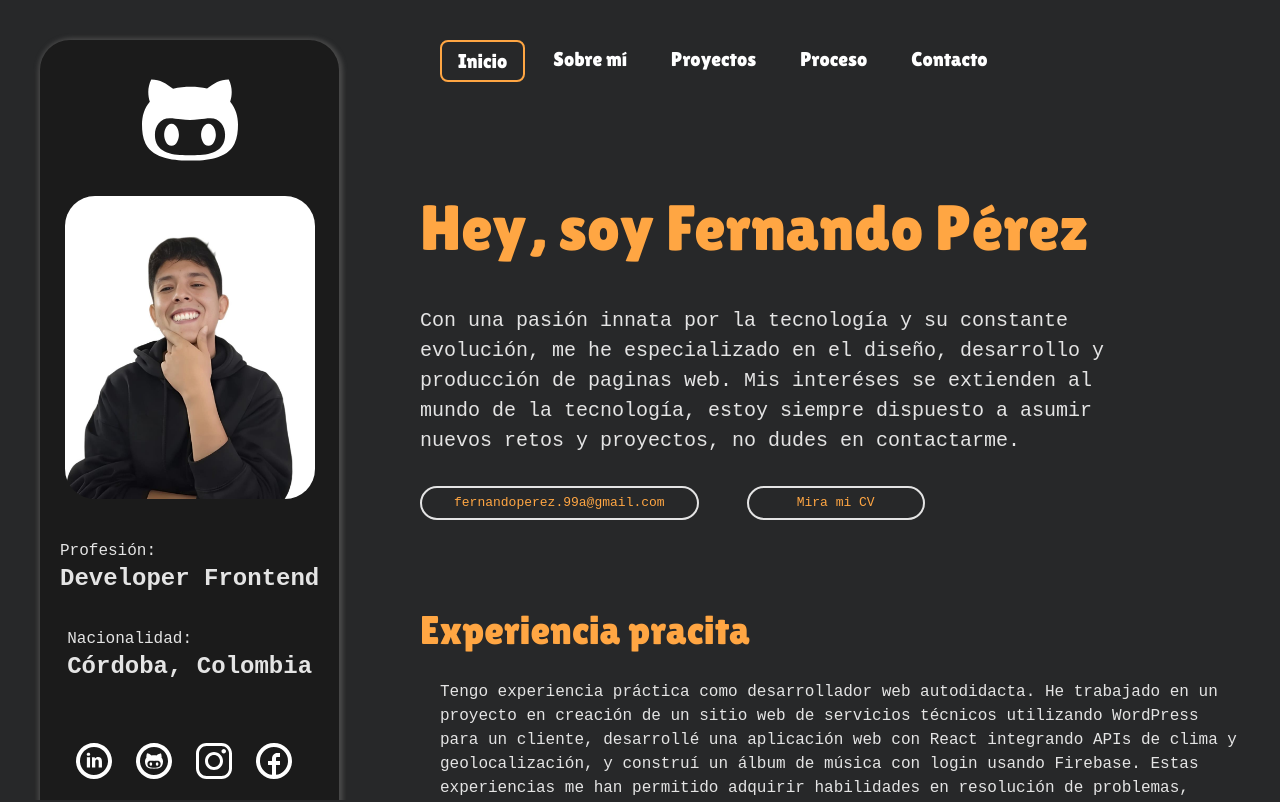
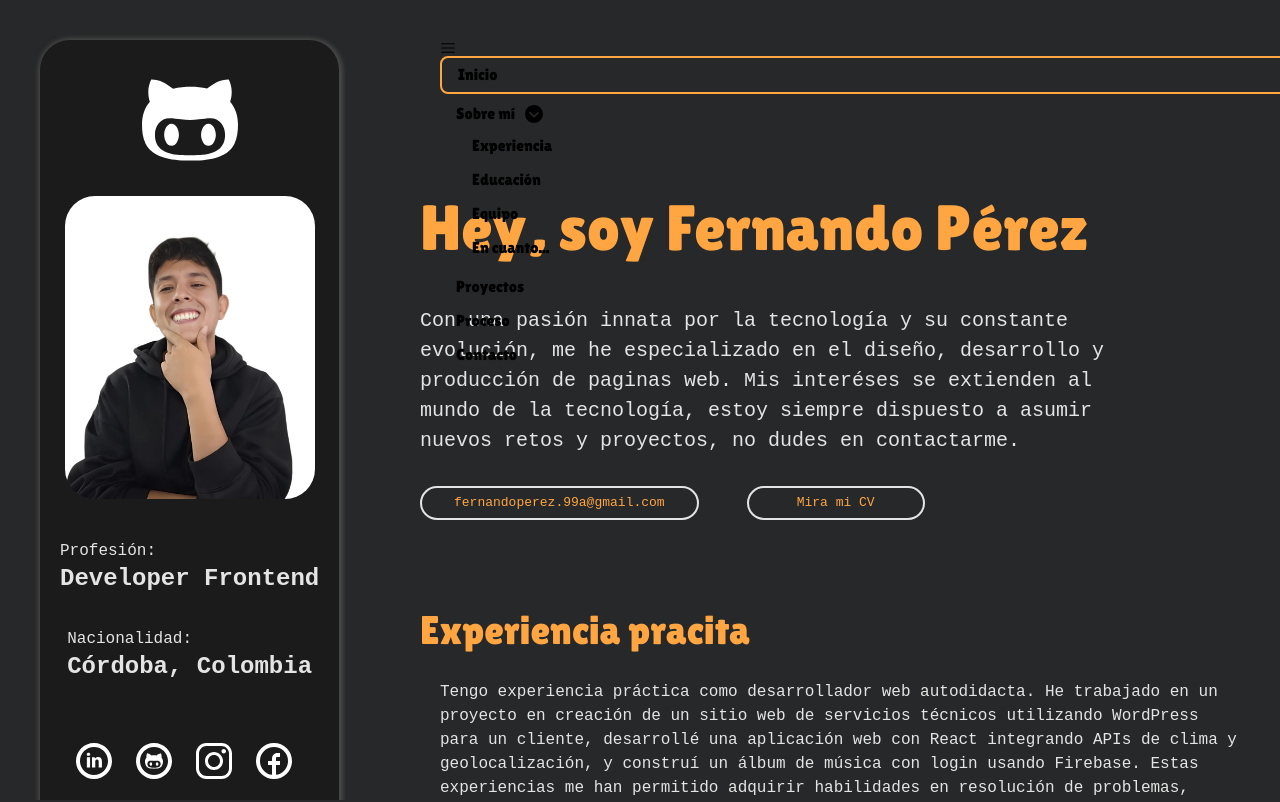
Before and after one commit to Nano1408/my-portfolio, a React (Vite) app: page / in a window 1280 px wide. Shown: the top 802 px of the page. Built offline with nearby package versions, Linux system fonts and the light colour scheme; no server answers; a web font is replaced by a local one.

Commit message:
update responsive portfolio

```diff
--- a/src/components/Navbar.jsx
+++ b/src/components/Navbar.jsx
@@ -1,60 +1,109 @@
-import React, { useState, useEffect } from 'react';
+import React, { useState, useEffect, useRef } from 'react';
 import '@styles/navbar.css'
 import '@fontsource/lilita-one';
+import { IoIosArrowDropdownCircle } from "react-icons/io";
+import { RxHamburgerMenu } from "react-icons/rx";
 
 const Navbar = () => {
-    const [activeSection, setActiveSection] = useState('Inicio');
+    const [activeSection, setActiveSection] = useState('inicio');
     const [isScrolled, setIsScrolled] = useState(false);
+    const [isScrolling, setIsScrolling] = useState(false);
+    const [menuOpen, setMenuOpen] = useState(false);
 
     const handleScroll = () => {
-        const sections = ['Inicio', 'Sobre mí', 'Proyectos', 'Proceso', 'Contacto'];
-        let currentSection = 'Inicio';
-
-        const element = document.getElementById('section');
-
-        sections.forEach( section => {
-            if(element){
-                const offset = element.offsetTop - window.scrollY;
-
-                if(offset <= 50 && offset > -element.offsetHeight){
-                    currentSection = section;
-                }
-            }
-        });
-        setActiveSection(currentSection);
-
         if (window.scrollY > 50) {
             setIsScrolled(true);
         } else {
             setIsScrolled(false);
         }
 
-    }
+        if (!isScrolling) {
+            const sections = document.querySelectorAll('section');
+            let currentSection = activeSection;
+
+            sections.forEach(section => {
+                const element = document.getElementById(section.id);
+                if (element) {
+                    const rect = element.getBoundingClientRect();
+                    const topVisible = rect.top >= 0 && rect.top <= window.innerHeight / 2;
+                    const bottomVisible = rect.bottom >= window.innerHeight / 2 && rect.bottom <= window.innerHeight;
+
+                    if (topVisible || bottomVisible) {
+                        currentSection = section.id;
+                    }
+                }
+            });
+
+            // Si estamos en la parte superior de la página
+            if (window.scrollY === 0 || window.scrollY < 250) {
+                currentSection = 'inicio';
+            }
+
+            setActiveSection(currentSection);
+        }
+    };
 
     useEffect(() => {
         window.addEventListener('scroll', handleScroll);
-        return () => removeEventListener('scroll', handleScroll);
+        return () => window.removeEventListener('scroll', handleScroll);
+    }, [isScrolling]);
+
+    useEffect(() => {
+        // Verificar si estamos en el inicio al cargar la página
+        if (window.scrollY === 0) {
+            setActiveSection('inicio');
+        }
     }, []);
 
     const handleClick = (section) => {
-        setActiveSection(section);
-        document.getElementById(section).scrollIntoView({behavior : 'smooth'})
-    }
+        setIsScrolling(true);
+        document.getElementById(section).scrollIntoView({ behavior: 'smooth' });
+
+        setTimeout(() => {
+            setActiveSection(section);
+            setIsScrolling(false);
+        }, 500); // Ajusta el tiempo para que coincida con la duración de la animación de desplazamiento
+    };
+
+    const toggleMenu = () => {
+        setMenuOpen(!menuOpen);
+    };
+
+    const navRef = useRef(null);
+
+    const handleClickOutside = (event) => {
+        if (navRef.current && !navRef.current.contains(event.target)) {
+            setMenuOpen(false);
+        }
+    };
+
+    useEffect(() => {
+        document.addEventListener('mousedown', handleClickOutside);
+        return () => {
+            document.removeEventListener('mousedown', handleClickOutside);
+        };
+    }, []);
+
 
 return (
-    <nav className={`${isScrolled ? 'nav-scrolled' : ''}`}>
-        <ul className='flex'>
-            {['Inicio', 'Sobre mí', 'Proyectos', 'Proceso', 'Contacto'].map((section) => (
-                    <li
-                    key={section}
-                    className={`text-white text-xl rounded-lg px-4 ${
-                    activeSection === section ? 'selected' : 'unselected'
-                    }`}
-                    onClick={() => handleClick(section)}
-                    >
-                        {section}
-                    </li>
-            ))}
+    <nav ref={navRef} className={`${isScrolled ? 'nav-scrolled' : ''} ${menuOpen ? 'menu-open' : ''}`}>
+        <RxHamburgerMenu className={`toggle ${menuOpen ? 'open' : ''}`} onClick={toggleMenu}/>
+        <ul className={`container_ul_nav ${menuOpen ? 'open' : ''}`}>
+            <li className={activeSection === 'inicio' ? 'selected' : 'unselected'} onClick={() => handleClick('inicio')}>Inicio</li>
+            <li className="menu">
+                <div className="flex items-center">
+                    Sobre mí <IoIosArrowDropdownCircle className='arrow_icon pl-2 text-3xl'/>
+                </div>
+                <ul className={`subMenu rounded-none `}>
+                    <li className={activeSection === 'experiencia' ? 'selected' : 'unselected'} onClick={() => handleClick('experiencia')}>Experiencia</li>
+                    <li className={activeSection === 'education' ? 'selected' : 'unselected'} onClick={() => handleClick('education')}>Educación</li>
+                    <li className={activeSection === 'teams' ? 'selected' : 'unselected'} onClick={() => handleClick('teams')}>Equipo</li>
+                    <li className={activeSection === 'review' ? 'selected' : 'unselected'} onClick={() => handleClick('review')}>En cuanto...</li>
+                </ul>
+            </li>
+            <li className={activeSection === 'proyectos' ? 'selected' : 'unselected'} onClick={() => handleClick('proyectos')}>Proyectos</li>
+            <li className={activeSection === 'proceso' ? 'selected' : 'unselected'} onClick={() => handleClick('proceso')}>Proceso</li>
+            <li className={activeSection === 'contacto' ? 'selected' : 'unselected'} onClick={() => handleClick('contacto')}>Contacto</li>
         </ul>
     </nav>
 )
```
